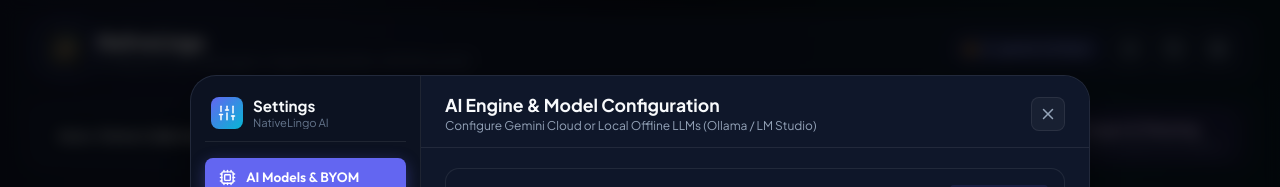
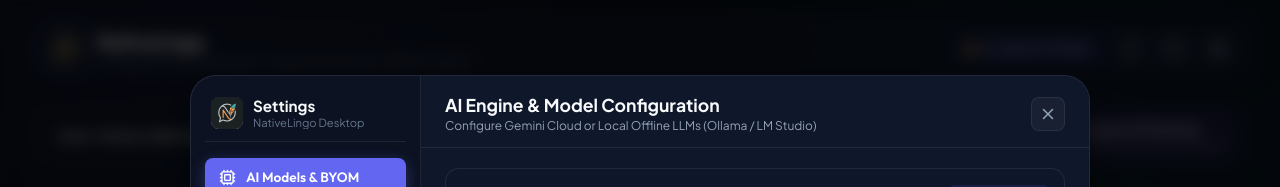
Before and after one commit to pkoryaka/gemini-desktop-translator, a React (Vite) app: page / in a window 1280 px wide. Both pictures are taken after a click on the button "gemini-3.8-flash". Shown: the top 187 px of the page. Built offline with nearby package versions, Linux system fonts and the light colour scheme.

Commit message:
feat(branding): finalize NativeLingo branding and icon rollout across app and packaging

```diff
--- a/electron/main.cjs
+++ b/electron/main.cjs
@@ -218,11 +218,12 @@
       const desktopDir = path.join(process.env.USERPROFILE, 'Desktop');
       const desktopShortcutPath = path.join(desktopDir, 'NativeLingo.lnk');
 
-      // Clean up legacy desktop shortcuts if present
+      // Clean up legacy desktop & start menu shortcuts if present
       const oldShortcuts = [
         path.join(desktopDir, 'Gemini AI Clipboard Assistant.lnk'),
         path.join(desktopDir, 'Gemini Translator.lnk'),
-        path.join(startMenuDir, 'Gemini AI Clipboard Assistant.lnk')
+        path.join(startMenuDir, 'Gemini AI Clipboard Assistant.lnk'),
+        path.join(startMenuDir, 'Gemini Translator.lnk')
       ];
       for (const oldSc of oldShortcuts) {
         if (fs.existsSync(oldSc)) {
--- a/src/components/Header.jsx
+++ b/src/components/Header.jsx
@@ -7,7 +7,7 @@
       <div className="brand-section">
         <img
           src="/app-icon.png"
-          alt="Gemini AI Assistant Logo"
+          alt="NativeLingo Logo"
           className="brand-logo"
           style={{ width: '40px', height: '40px', borderRadius: '10px', objectFit: 'cover' }}
         />
@@ -21,7 +21,7 @@
         <button
           className="badge-model"
           onClick={onOpenSettings}
-          title="Click to configure Gemini API Key and Model"
+          title="Click to configure AI Model and API Key"
         >
           <span className={`badge-pulse-dot ${hasApiKey ? '' : 'warning'}`} />
           <Sparkles size={13} />
--- a/src/components/SettingsModal.jsx
+++ b/src/components/SettingsModal.jsx
@@ -290,25 +290,23 @@
         {/* ================= LEFT SIDEBAR (VERTICAL TABS) ================= */}
         <aside className="settings-sidebar">
           <div className="settings-sidebar-brand">
-            <div style={{
-              width: '32px',
-              height: '32px',
-              borderRadius: '8px',
-              background: 'linear-gradient(135deg, #6366f1, #06b6d4)',
-              display: 'flex',
-              alignItems: 'center',
-              justifyContent: 'center',
-              color: '#fff',
-              flexShrink: 0
-            }}>
-              <Sliders size={18} />
-            </div>
+            <img
+              src="/app-icon.png"
+              alt="NativeLingo"
+              style={{
+                width: '32px',
+                height: '32px',
+                borderRadius: '8px',
+                objectFit: 'cover',
+                flexShrink: 0
+              }}
+            />
             <div style={{ overflow: 'hidden' }}>
               <h2 style={{ fontSize: '0.95rem', fontWeight: 700, color: 'var(--text-primary)', whiteSpace: 'nowrap' }}>
                 Settings
               </h2>
               <p style={{ fontSize: '0.7rem', color: 'var(--text-muted)', whiteSpace: 'nowrap' }}>
-                NativeLingo AI
+                NativeLingo Desktop
               </p>
             </div>
           </div>
--- a/src/index.css
+++ b/src/index.css
@@ -1,4 +1,4 @@
-/* Modern Glassmorphic Design System for Gemini Translator */
+/* Modern Glassmorphic Design System for NativeLingo */
 :root {
   --bg-primary: #090d16;
   --bg-secondary: #0f172a;
```
Also changed, not shown: package.json (+21 -0 lines), 1 other file (tests, documents, lock files or other folders).
